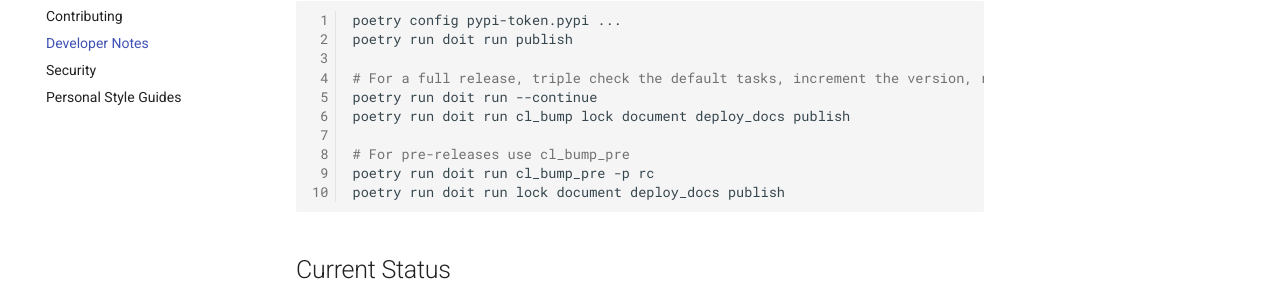
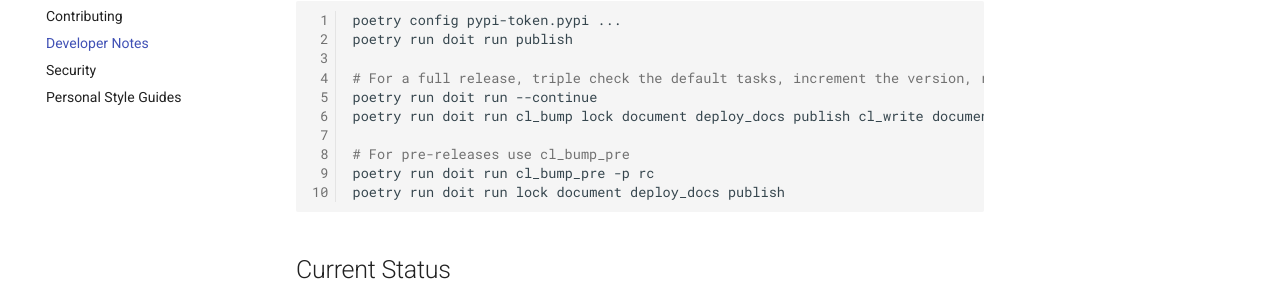
Before and after one commit to KyleKing/pytest_cache_assert, an MkDocs documentation site: the page built from docs/docs/DEVELOPER_GUIDE.md, in a window 1280 px wide and 900 px high, scrolled down 668 px. Shown: the part 191-491 px from the top of the window. Built offline with MkDocs 1.6.1 and Material for MkDocs 9.7.7, drawn with Linux system fonts in a browser that asks for light colours; comment, search, counter and statistics services are not loaded.

```diff
--- a/.copier-answers.yml
+++ b/.copier-answers.yml
@@ -1,7 +1,7 @@
 # yamllint disable-file
 # Answer file maintained by Copier for: https://github.com/KyleKing/calcipy_template
 # Check into version control. Edit by re-running copier and changing responses to the questions
-_commit: 0.3.4
+_commit: 0.3.6
 _src_path: gh:KyleKing/calcipy_template
 author_email: dev.act.kyle@gmail.com
 author_name: Kyle King
--- a/docs/docs/DEVELOPER_GUIDE.md
+++ b/docs/docs/DEVELOPER_GUIDE.md
@@ -35,9 +35,9 @@ To publish to the real PyPi
 poetry config pypi-token.pypi ...
 poetry run doit run publish
 
-# For a full release, triple check the default tasks, increment the version, rebuild documentation, and publish!
+# For a full release, triple check the default tasks, increment the version, rebuild documentation (twice), and publish!
 poetry run doit run --continue
-poetry run doit run cl_bump lock document deploy_docs publish
+poetry run doit run cl_bump lock document deploy_docs publish cl_write document deploy_docs
 
 # For pre-releases use cl_bump_pre
 poetry run doit run cl_bump_pre -p rc
--- a/mkdocs.yml
+++ b/mkdocs.yml
@@ -54,6 +54,7 @@ markdown_extensions:
   - toc:
       permalink: ⚓︎
       toc_depth: 5
+
 extra_javascript:
   - https://cdnjs.cloudflare.com/ajax/libs/tablesort/5.2.1/tablesort.min.js
   - _javascript/tables.js
--- a/pyproject.toml
+++ b/pyproject.toml
@@ -57,6 +57,7 @@ pytest_cache_assert = "pytest_cache_assert.plugin"
 
 [tool.poetry.urls]
 "Bug Tracker" = "https://github.com/kyleking/pytest_cache_assert/issues"
+"Changelog" = "https://github.com/kyleking/pytest_cache_assert/blob/main/docs/docs/CHANGELOG.md"
 
 [tool.poetry.dependencies]
 python = "^3.7"
```
